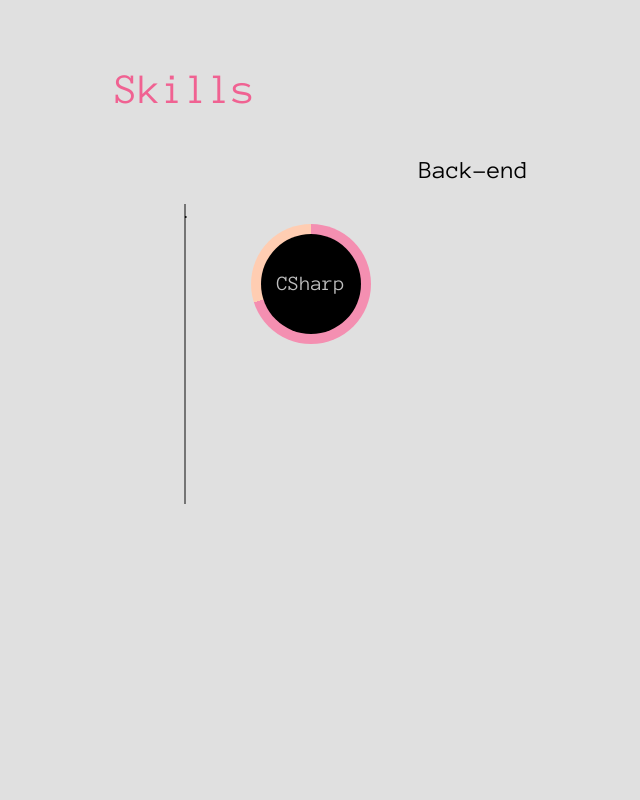
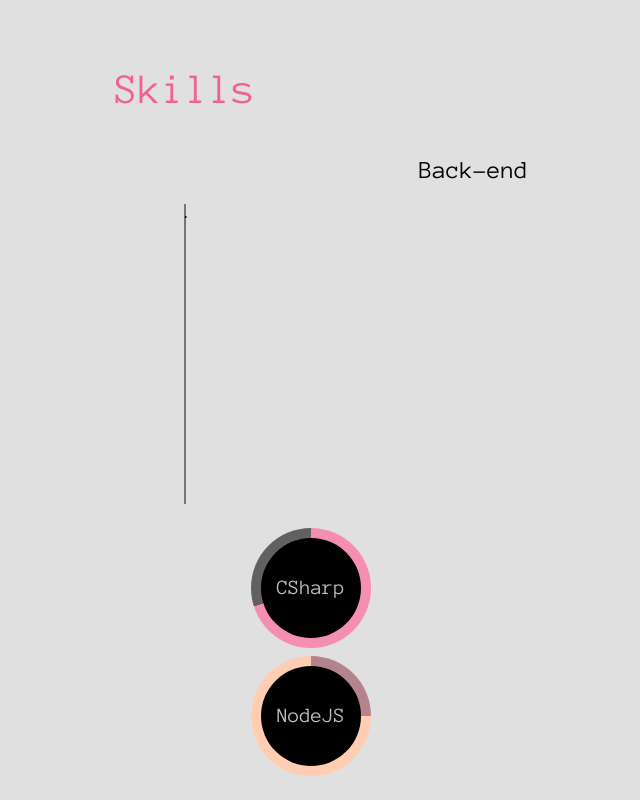
Before and after one commit to atir75/Portfolio-React, a React (Vite) app: page / in a window 1280 px wide. Shown: the part 1375-2175 px from the top of the page, without its empty margins (525-1165 px from the left). Before the commit the page ends 1879 px from the top, so only its background shows below. Built offline with nearby package versions, Linux system fonts and the light colour scheme.

Commit message:
wip: cirlces

```diff
--- a/src/components/Skilss/index.tsx
+++ b/src/components/Skilss/index.tsx
@@ -14,10 +14,10 @@
                 <div className="circle per-0">
                     <div className="inner">CSharp</div>
                 </div>
-                {/* <div className="circle per-25">
-                    <div className="inner">25%</div>
+                <div className="circle per-25">
+                    <div className="test">NodeJS</div>
                 </div>
-                <div className="circle per-50">
+                {/* <div className="circle per-50">
                     <div className="inner">50%</div>
                 </div>
                 <div className="circle per-75">
@@ -25,7 +25,7 @@
                 </div>
                 <div className="circle per-100">
                     <div className="inner">100%</div>
-                </div> */}
+                </div>  */}
             </div>
 
         </>
--- a/src/components/Skilss/styles.css
+++ b/src/components/Skilss/styles.css
@@ -46,7 +46,6 @@
 .wrap-circles {
     min-height: 10vh;
     padding: 1rem 48rem;
-    margin-top: -19rem;
   }
 
   .circle {
@@ -57,9 +56,10 @@
     border-radius: 50%;
     background: #F48FB1;
     overflow: hidden;
+
   }
   .circle.per-0 {
-    background-image: conic-gradient(#F48FB1 70%, #FFCDB2 0);
+    background-image: conic-gradient(#F48FB1 70%, #616161 0);
   }
   .circle.per-25 {
     background-image: conic-gradient(#B5838D 25%, #FFCDB2 0);
@@ -90,3 +90,21 @@
     font-weight: 300;
     color: rgba(255, 255, 255, 0.75);
   }
+
+  .circle .test {
+    display: flex;
+    justify-content: center;
+    align-items: center;
+    position: absolute;
+    top: 50%;
+    left: 50%;
+    transform: translate(-50%, -50%);
+    width: 100px;
+    height: 100px;
+    background: #000;
+    border-radius: 50%;
+    font-family: 'Anonymous Pro', monospace;
+    font-size: 1.3em;
+    font-weight: 300;
+    color: rgba(255, 255, 255, 0.75);
+  }
```
